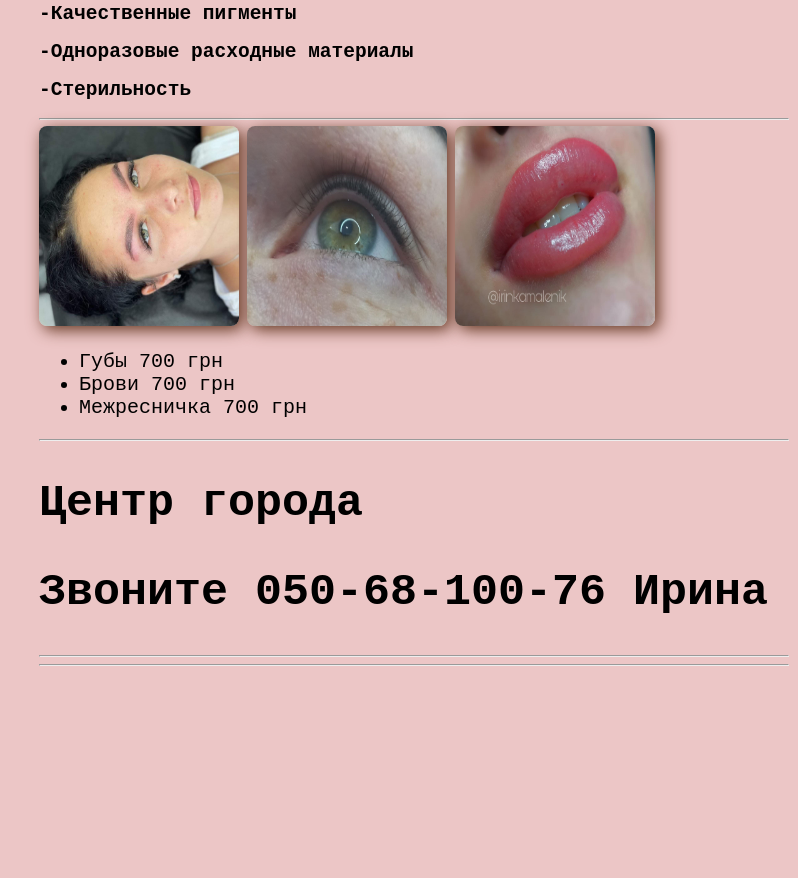
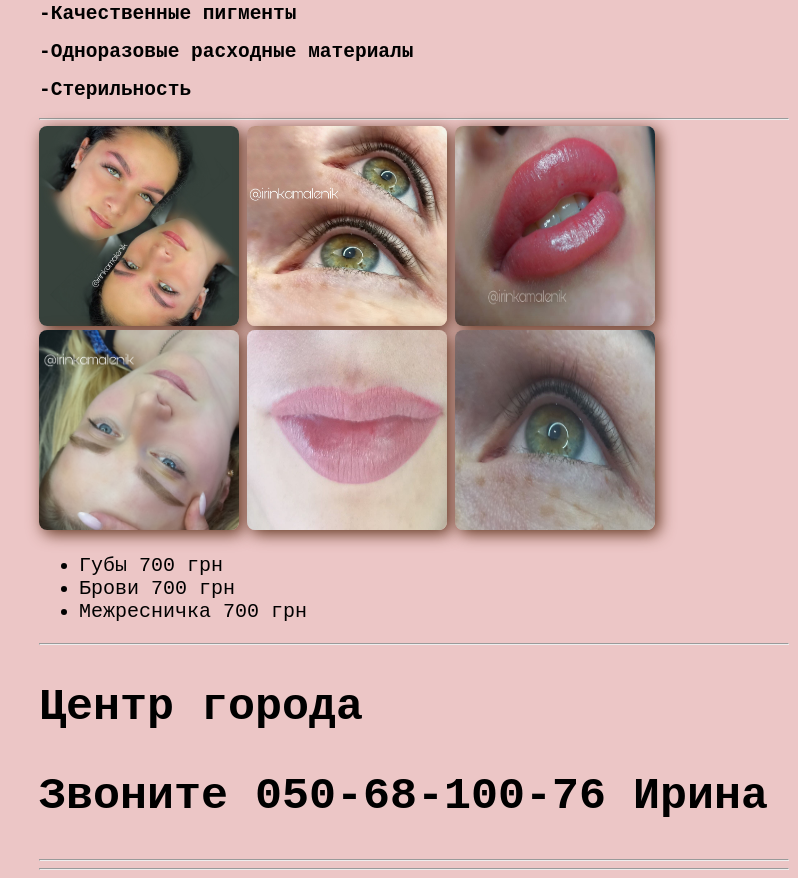
Before and after one commit to VikViktor/PermanentnuiMakiazh, a plain HTML site: page index.html in a window 1280 px wide. Shown: the part 820-1698 px from the top of the page, without its empty margins (217-1015 px from the left). Before the commit the page ends 1494 px from the top, so only its background shows below. Drawn offline with Linux system fonts and the light colour scheme.

Commit message:
Update index.html

```diff
--- a/index.html
+++ b/index.html
@@ -6,7 +6,7 @@
     <meta name="keywords" content="Перманентный макияж. Брови. Губы. Ресницы">
     <meta name="description" content="Перманентный макияж. Брови. Губы. Ресницы">
     <link rel="stylesheet" href="style.css"/>
-      <link rel="shortcut icon" href="https://th.bing.com/th/id/R.026e738a729b402da8958841c900d574?rik=XXI6H%2bnztkJrCA&riu=http%3a%2f%2fwww.stihi.ru%2fpics%2f2013%2f06%2f14%2f6046.jpg&ehk=zUXBvkuJ3J6tZigYWbx393ds2IUBrOe122KX2%2fpYf3M%3d&risl=&pid=ImgRaw&r=0"/>
+      <link rel="shortcut icon" href="photo.ira\R.jfif"/>
   </head>
   <body>
     <img src="photo.ira\photo_2022-06-25_10-19-24.jpg" alt="Начинающий мастер перманентного макияжа">
@@ -20,13 +20,13 @@
    <div class="wrap">
    <div class="block">
    <div class="photo">
-<img src="photo.ira\photo_2022-06-25_10-19-43.jpg" width="200" height="200" ></div></div></div>
+<img src="photo.ira\IMG_20220629_110551_036.jpg" width="200" height="200" ></div></div></div>
 
 
 <div class="wrap2">
 <div class="block2">
 <div class="photo2">
-  <img src="photo.ira\photo_2022-06-25_10-19-59.jpg" width="200" height="200" ></div></div></div>
+  <img src="photo.ira\IMG_20220627_144800_671.jpg" width="200" height="200" ></div></div></div>
 
 
   <div class="wrap3">
@@ -34,6 +34,21 @@
   <div class="photo3">
 <img src="photo.ira\photo_2022-06-25_10-20-05.jpg" width="200" height="200" ></div></div></div>
 
+
+  <div class="wrap4">
+  <div class="block4">
+  <div class="photo4">
+<img src="photo.ira\Picsart_22-06-27_15-09-02-701.jpg" width="200" height="200" ></div></div></div>
+
+<div class="wrap5">
+<div class="block5">
+<div class="photo5">
+<img src="photo.ira\1.jpg" width="200" height="200" ></div></div></div>
+
+<div class="wrap5">
+<div class="block5">
+<div class="photo5">
+<img src="photo.ira\photo_2022-06-25_10-19-59.jpg" width="200" height="200" ></div></div></div>
 
 <ul>
   <li>Губы 700 грн</li>
```
